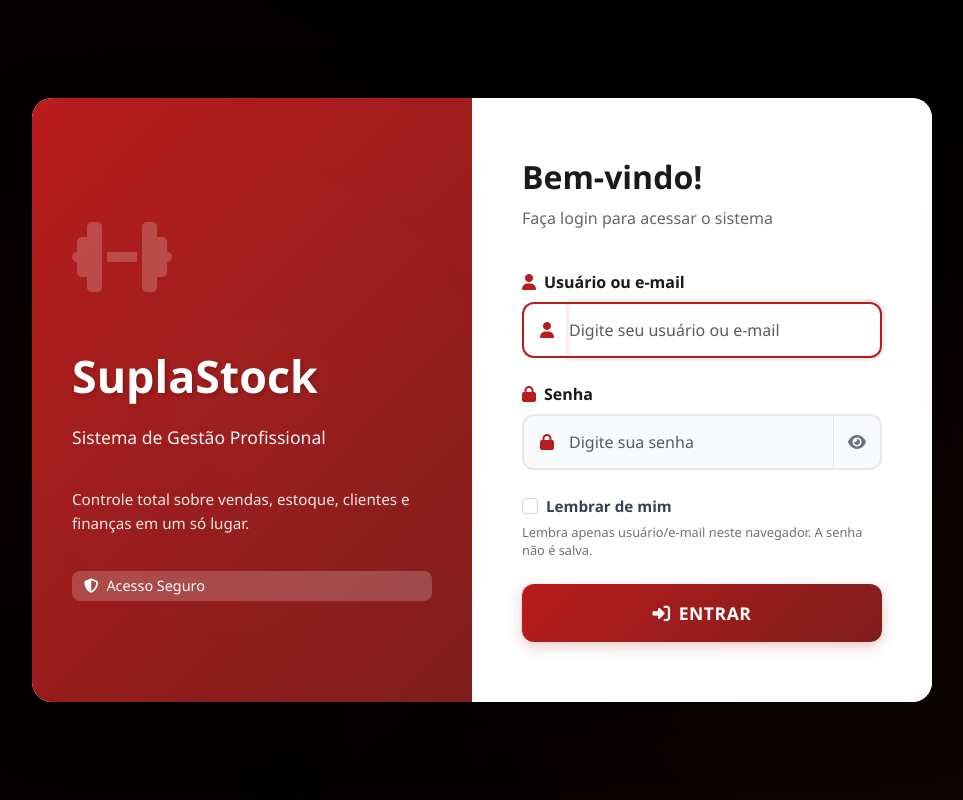
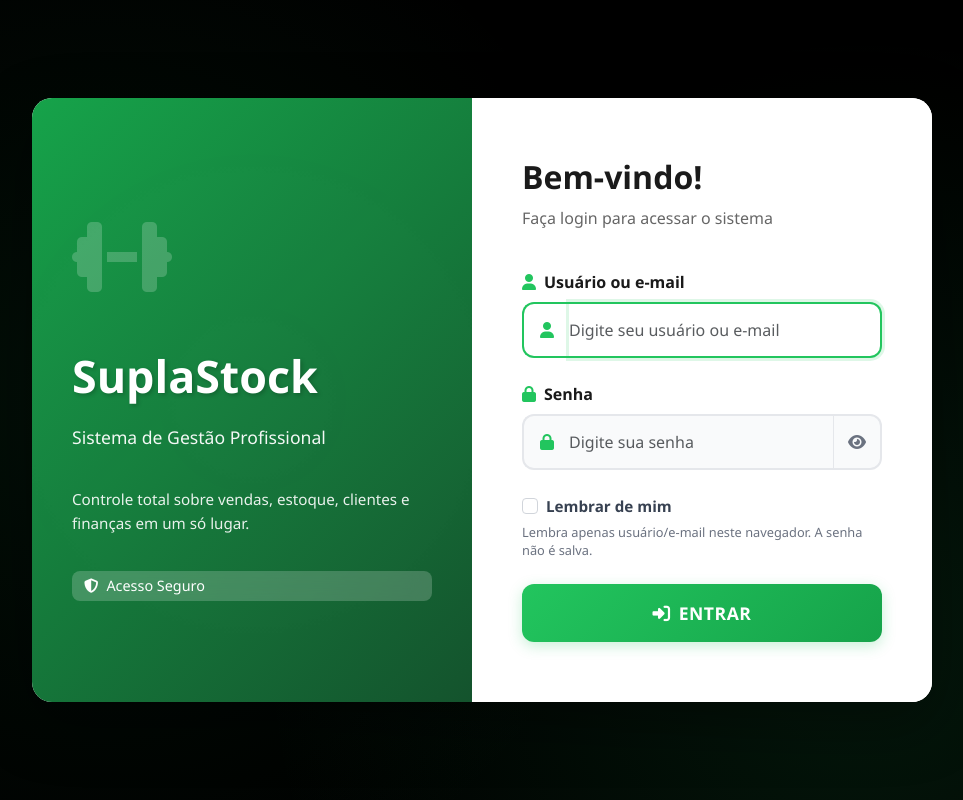
Before and after one commit to Victorkaue333/SuplaStock, a Django app: page /login/ in a window 1280 px wide. Shown: the whole page, without its empty margins (158-1121 px from the left). Run offline with Django 5.2, Linux system fonts and the light colour scheme.

Commit message:
feat: bug in login

```diff
--- a/suplastock/static/css/pages/auth/login.css
+++ b/suplastock/static/css/pages/auth/login.css
@@ -17,8 +17,8 @@ body {
             right: 0;
             bottom: 0;
             background:
-                radial-gradient(circle at 20% 50%, rgba(139, 29, 29, 0.08) 0%, transparent 50%),
-                radial-gradient(circle at 80% 80%, rgba(139, 29, 29, 0.12) 0%, transparent 50%);
+                radial-gradient(circle at 20% 50%, rgba(34, 197, 94, 0.08) 0%, transparent 50%),
+                radial-gradient(circle at 80% 80%, rgba(34, 197, 94, 0.12) 0%, transparent 50%);
             pointer-events: none;
         }
 
@@ -37,7 +37,7 @@ body {
         }
 
         .login-left {
-            background: linear-gradient(135deg, #B91C1C 0%, #7F1D1D 100%);
+            background: linear-gradient(135deg, #16a34a 0%, #14532d 100%);
             padding: 60px 40px;
             color: white;
             flex: 1;
@@ -130,8 +130,8 @@ body {
         }
 
         .form-control:focus {
-            border-color: #B91C1C;
-            box-shadow: 0 0 0 3px rgba(185, 28, 28, 0.08);
+            border-color: #22c55e;
+            box-shadow: 0 0 0 3px rgba(34, 197, 94, 0.15);
             background: white;
         }
 
@@ -140,7 +140,7 @@ body {
             border: 2px solid #e5e7eb;
             border-right: none;
             border-radius: 12px 0 0 12px;
-            color: #B91C1C;
+            color: #22c55e;
             padding: 14px 16px;
         }
 
@@ -173,13 +173,13 @@ body {
         }
 
         .input-group:focus-within .password-toggle-btn {
-            border-color: #B91C1C;
+            border-color: #22c55e;
             background: white;
-            color: #B91C1C;
+            color: #22c55e;
         }
 
         .input-group:focus-within .input-group-text {
-            border-color: #B91C1C;
+            border-color: #22c55e;
             background: white;
         }
 
@@ -205,8 +205,8 @@ body {
         }
 
         .remember-check .form-check-input:checked {
-            background-color: #B91C1C;
-            border-color: #B91C1C;
+            background-color: #22c55e;
+            border-color: #22c55e;
         }
 
         .remember-check .form-check-label {
@@ -224,7 +224,7 @@ body {
         }
 
         .btn-login {
-            background: linear-gradient(135deg, #B91C1C 0%, #7F1D1D 100%);
+            background: linear-gradient(135deg, #22c55e 0%, #16a34a 100%);
             border: none;
             border-radius: 12px;
             padding: 16px;
@@ -233,15 +233,15 @@ body {
             color: white;
             width: 100%;
             transition: all 0.3s;
-            box-shadow: 0 4px 14px rgba(185, 28, 28, 0.25);
+            box-shadow: 0 4px 14px rgba(34, 197, 94, 0.25);
             text-transform: uppercase;
             letter-spacing: 0.5px;
         }
 
         .btn-login:hover {
             transform: translateY(-2px);
-            box-shadow: 0 8px 25px rgba(185, 28, 28, 0.35);
-            background: linear-gradient(135deg, #991B1B 0%, #7F1D1D 100%);
+            box-shadow: 0 8px 25px rgba(34, 197, 94, 0.35);
+            background: linear-gradient(135deg, #16a34a 0%, #15803d 100%);
         }
 
         .btn-login:active {
@@ -254,14 +254,14 @@ body {
         }
 
         .forgot-password a {
-            color: #B91C1C;
+            color: #22c55e;
             text-decoration: none;
             font-weight: 600;
             transition: all 0.3s;
         }
 
         .forgot-password a:hover {
-            color: #7F1D1D;
+            color: #15803d;
             text-decoration: underline;
         }
 
--- a/suplastock/supla_stock/settings.py
+++ b/suplastock/supla_stock/settings.py
@@ -326,7 +326,7 @@ TEMPLATES = [
         'BACKEND': 'django.template.backends.django.DjangoTemplates',
         'DIRS': [
             BASE_DIR / 'templates',
-            BASE_DIR / 'suplastock' / 'templates',
+            BASE_DIR / 'supla_stock' / 'templates',
         ],
         'APP_DIRS': True,
         'OPTIONS': {
--- a/suplastock/supla_stock/settings_prod.py
+++ b/suplastock/supla_stock/settings_prod.py
@@ -166,7 +166,7 @@ TEMPLATES = [
         'BACKEND': 'django.template.backends.django.DjangoTemplates',
         'DIRS': [
             BASE_DIR / 'templates',
-            BASE_DIR / 'suplastock' / 'templates',
+            BASE_DIR / 'supla_stock' / 'templates',
         ],
         'APP_DIRS': True,
         'OPTIONS': {
--- a/suplastock/supla_stock/templates/login.html
+++ b/suplastock/supla_stock/templates/login.html
@@ -63,7 +63,7 @@
 
                 <div class="mb-4">
                     <label class="form-label">
-                        <i class="fas fa-user me-2" style="color: #B91C1C;"></i>Usuário ou e-mail
+                        <i class="fas fa-user me-2" style="color: #22c55e;"></i>Usuário ou e-mail
                     </label>
                     <div class="input-group">
                         <span class="input-group-text">
@@ -82,7 +82,7 @@
 
                 <div class="mb-4">
                     <label class="form-label">
-                        <i class="fas fa-lock me-2" style="color: #B91C1C;"></i>Senha
+                        <i class="fas fa-lock me-2" style="color: #22c55e;"></i>Senha
                     </label>
                     <div class="input-group password-input-group">
                         <span class="input-group-text">
--- a/suplastock/usuarios/views.py
+++ b/suplastock/usuarios/views.py
@@ -1079,4 +1079,4 @@ def perfil_view(request):
 @login_required
 def home_view(request):
     """View da página inicial (Acesso Rápido)"""
-    return render(request, 'landing/index.html')
+    return render(request, 'home.html')
```
